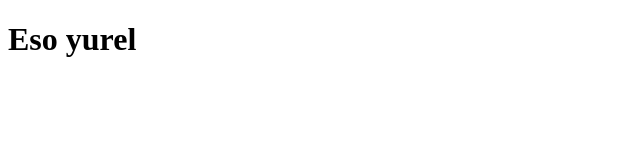
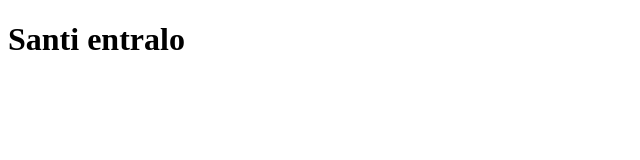
Before and after one commit to GuiasYurePaisanas/GuiasYurePaisanas.github.io, a plain HTML site: page index.html in a window 1280 px wide. Shown: the whole page, without its empty margins (0-640 px from the left). Drawn offline with Linux system fonts and the light colour scheme.

Commit message:
Update index.html

```diff
--- a/index.html
+++ b/index.html
@@ -6,6 +6,8 @@
 	<title>GuiaPaisana</title>
 </head>
 <body>
-		<h1>Eso yurel</h1>
+		<h1>Santi entralo</h1>
+
+
 </body>
 </html>
```
